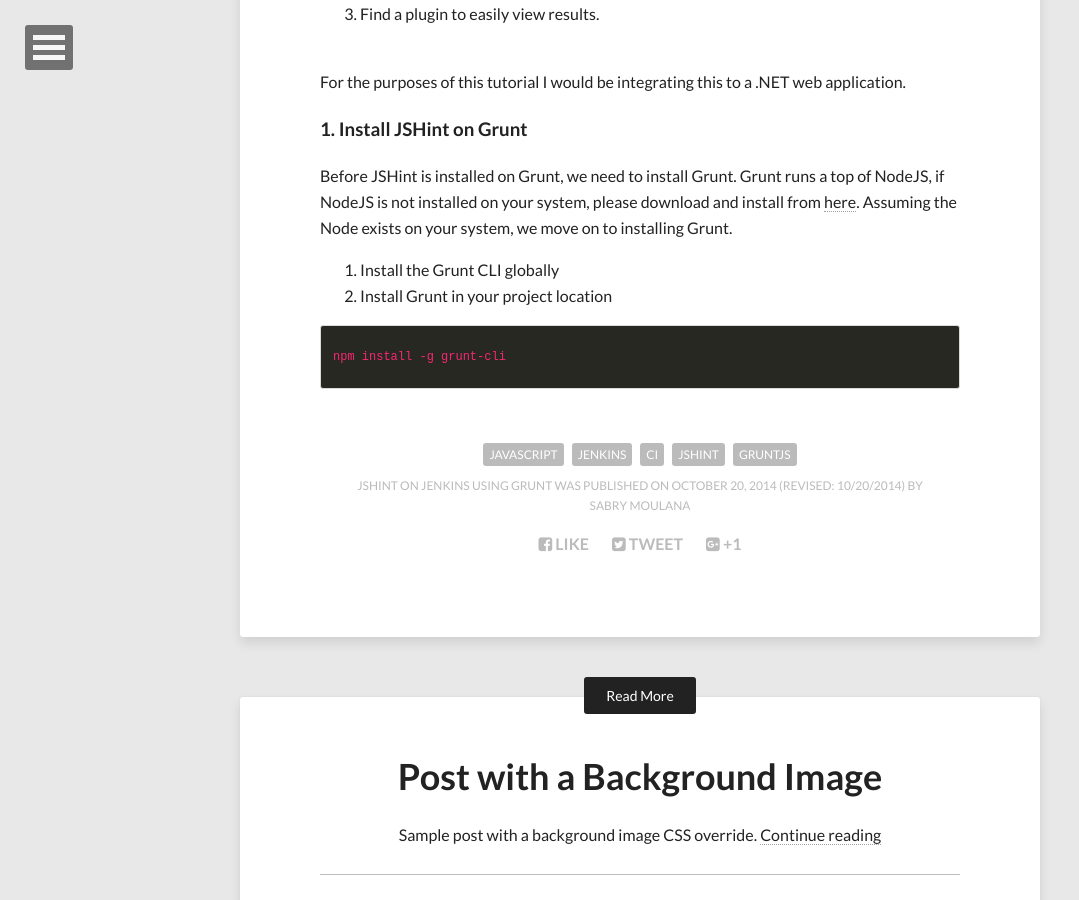
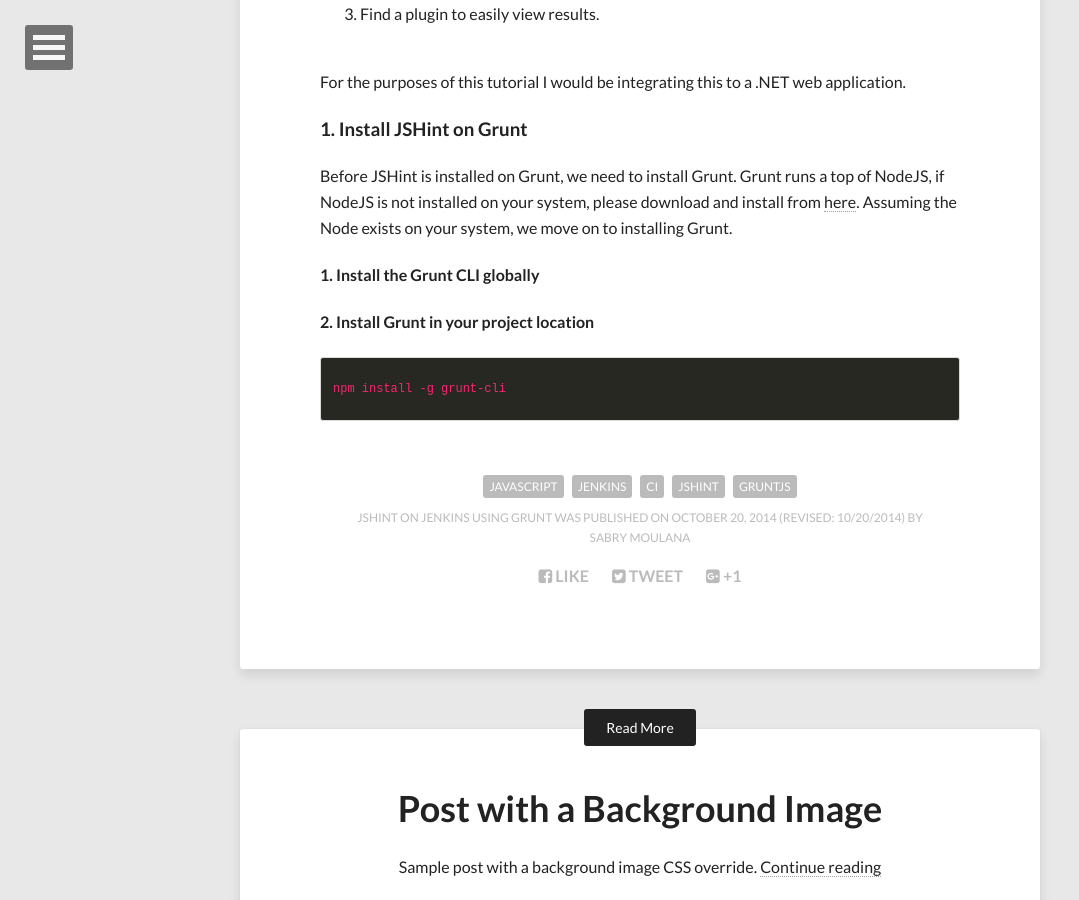
Before and after one commit to halfbakedcookie/halfbakedcookie.github.io, a Jekyll site: the page built from _posts/2014-10-20-JSHint-on-Jenkins-with-Grunt.md, in a window 1280 px wide and 900 px high, scrolled down 779 px. Shown: the whole window, without its empty margins (0-1079 px from the left). Built offline with Jekyll 4.4.1, drawn with Linux system fonts in a browser that asks for light colours; nearby versions of some CDN libraries; comment, search, counter and statistics services are not loaded.

Commit message:
Adding numbering

```diff
--- a/_posts/2014-10-20-JSHint-on-Jenkins-with-Grunt.md
+++ b/_posts/2014-10-20-JSHint-on-Jenkins-with-Grunt.md
@@ -27,8 +27,8 @@ For the purposes of this tutorial I would be integrating this to a .NET web appl
 
 Before JSHint is installed on Grunt, we need to install Grunt. Grunt runs a top of NodeJS, if NodeJS is not installed on your system, please download and install from [here](nodejs.org/download/).
 Assuming the Node exists on your system, we move on to installing Grunt.
-1. Install the Grunt CLI globally
-2. Install Grunt in your project location
+#### 1. Install the Grunt CLI globally
+#### 2. Install Grunt in your project location
 
 {% highlight css %}
 npm install -g grunt-cli
```
